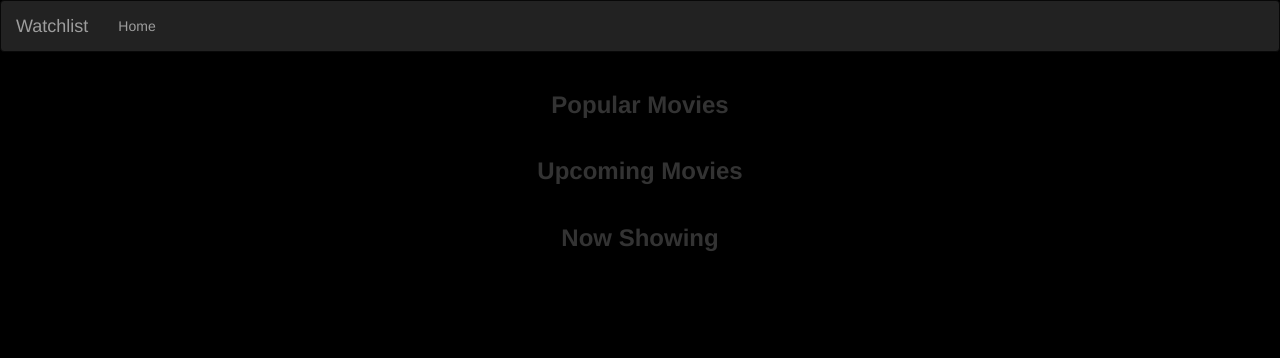
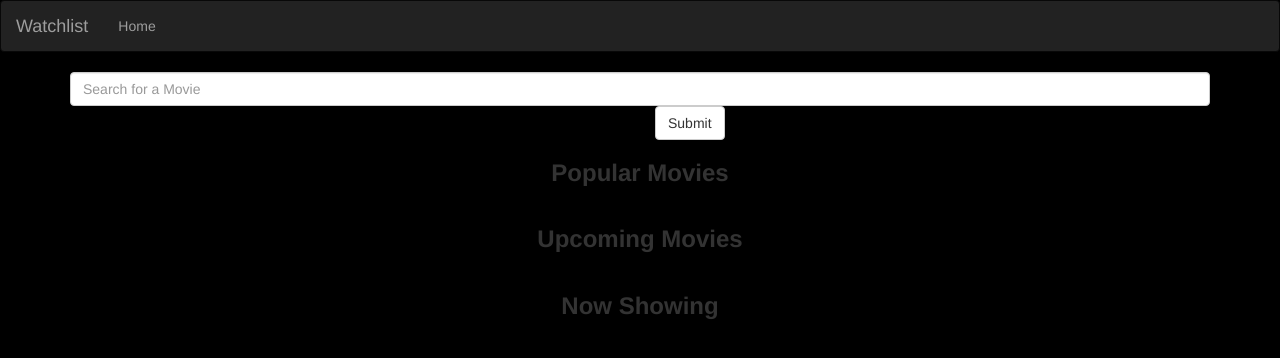
Before and after one commit to Waithera-m/watchlist-flask, a Flask app: template app/templates/index.html in a window 1280 px wide. Shown: the top 358 px of the page. Run offline with Flask 2, Linux system fonts and the light colour scheme; the template is opened without the code that fills it, so the values that code supplies are empty; parts of the project's set-up code (start-up, migrations or seed data) failed here and were passed over; some libraries are stand-ins or nearby versions.

Commit message:
Create movie search function, the view to display search results, and a form to collect users' input

```diff
--- a/app/templates/index.html
+++ b/app/templates/index.html
@@ -10,6 +10,20 @@
 {% endblock %}
 <!-- Content block -->
 {% block content %}
+<!--create search form-->
+<div class="container">
+    <form>
+        <input type="text" name="movie_query" placeholder="Search for a Movie" class="form-control">
+        <div class="row">
+            <div class="col-md-6"></div>
+            <div class="col-md-4">
+                <input type="submit"  value="Submit" class="btn btn-default">
+            </div>
+            <div class="col-md-2"></div>
+        </div>
+
+    </form>
+</div>
 <div class="row">
     <div class="col-md-12">
         <!-- Popular movie -->
```
Also changed, not shown: app/templates/search.html (added, +15 -0 lines).
